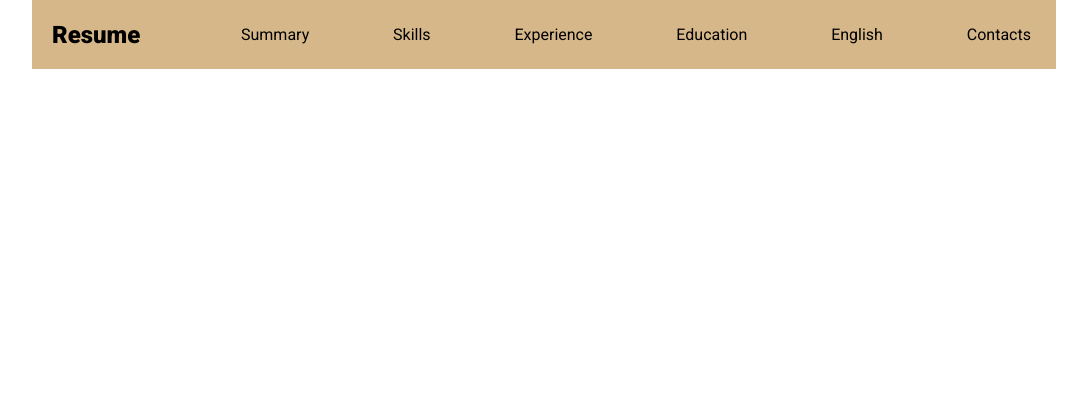
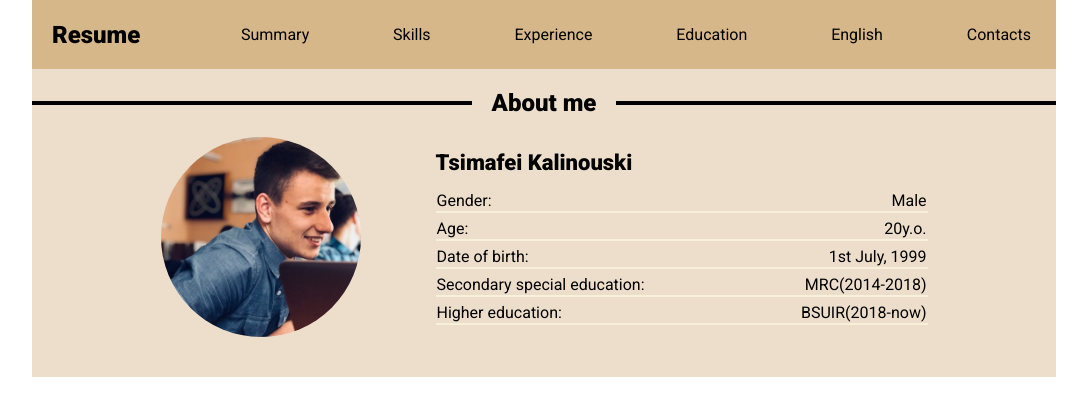
Before and after one commit to kalinatimka/rsschool-cv, a plain HTML site: page index.html in a window 1280 px wide. Shown: the whole page, without its empty margins (96-1183 px from the left). Drawn offline with Linux system fonts and the light colour scheme.

Commit message:
feat: add "About me" section

```diff
--- a/index.html
+++ b/index.html
@@ -35,7 +35,39 @@
     </nav>
   </header>
   <main>
-
+    <section class="about-me container">
+      <h2 class="section-header">About me</h2>
+      <article class="about-me-data">
+        <img src="assets/images/my-photo.jpg" alt="" width="150" height="200">
+        <div class="about-me-info">
+          <h3 class="section-header-h3">
+            Tsimafei Kalinouski
+          </h3>
+          <table class="about-me-table">
+            <tr>
+              <td>Gender: </td>
+              <td class="right">Male</td>
+            </tr>
+            <tr>
+              <td>Age: </td>
+              <td class="right">20y.o.</td>
+            </tr>
+            <tr>
+              <td>Date of birth: </td>
+              <td class="right">1st July, 1999</td>
+            </tr>
+            <tr>
+              <td>Secondary special education: </td>
+              <td class="right">MRC(2014-2018)</td>
+            </tr>
+            <tr>
+              <td>Higher education: </td>
+              <td class="right">BSUIR(2018-now)</td>
+            </tr>
+          </table>
+        </div>
+      </article>
+    </section>
   </main>
   <footer>
 
--- a/style.css
+++ b/style.css
@@ -65,3 +65,85 @@ header h1 {
 .button:focus {
   outline: none;
 }
+
+.about-me {
+  background-color: #eddecc;
+  /* background-color: #c7c1b9; */
+}
+
+.section-header {
+  margin: 0;
+  padding-top: 20px;
+  padding-bottom: 20px;
+  margin-right: -20px;
+  margin-left: -20px;
+  font-weight: 900;
+  display: flex;
+  align-items: center;
+  justify-content: space-between;
+}
+.section-header::before,
+.section-header::after {
+  flex-grow: 2;
+  content: "";
+  width: 200px;
+  height: 4px;
+  background-color: #000000;
+}
+
+.section-header::before {
+  margin-right: 20px;
+}
+
+.section-header::after {
+  margin-left: 20px;
+}
+
+.about-me {
+  padding-bottom: 40px;
+}
+
+.about-me img {
+  width: 200px;
+  object-fit: cover;
+  border-radius: 50%;
+}
+
+.about-me-data {
+  display: flex;
+  align-items: center;
+  justify-content: center;
+  /* padding: 0 200px; */
+}
+
+.about-me-data .section-header-h3 {
+  margin: 0;
+  margin-bottom: 10px;
+}
+
+.about-me-data .about-me-info {
+  margin-left: 75px;
+  width: 50%;
+}
+
+.section-header-h3 {
+  font-size: 22px;
+  font-weight: 900;
+}
+
+.about-me-table {
+  width: 100%;
+  border-collapse: collapse;
+}
+
+.about-me-table .right {
+  text-align: right;
+}
+
+.about-me-table tr {
+  border-bottom: 2px solid #f7f1da  ;
+}
+
+.about-me-table td {
+  padding-top: 6px;
+}
```
Also changed, not shown: assets/images/my-photo.jpg (added).
